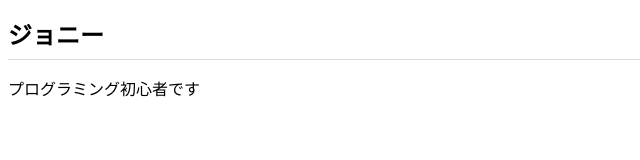
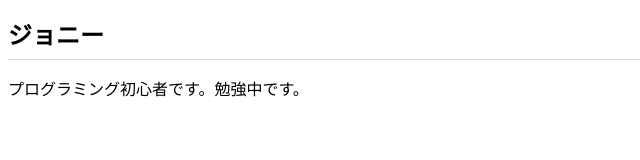
Before and after one commit to Johnnylax/Johnnylax.github.io, a plain HTML site: page index.HTML in a window 1280 px wide. Shown: the whole page, without its empty margins (0-640 px from the left). Drawn offline with Linux system fonts and the light colour scheme.

Commit message:
Add files via upload

```diff
--- a/index.HTML
+++ b/index.HTML
@@ -8,7 +8,7 @@
 </head>
 <body>
   <h1>ジョニー</h1>
-  <p>プログラミング初心者です</p>
+  <p>プログラミング初心者です。勉強中です。</p>
 </body>
 
 </html>
```
